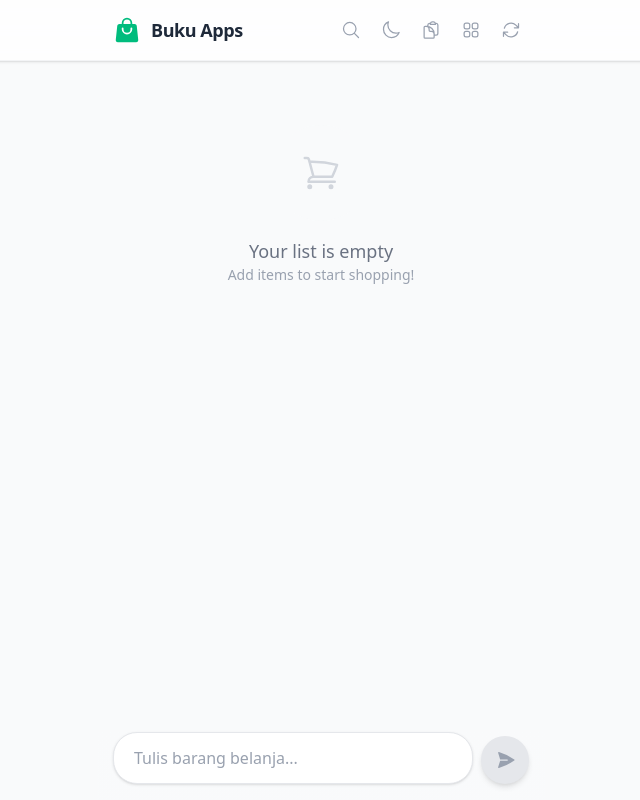
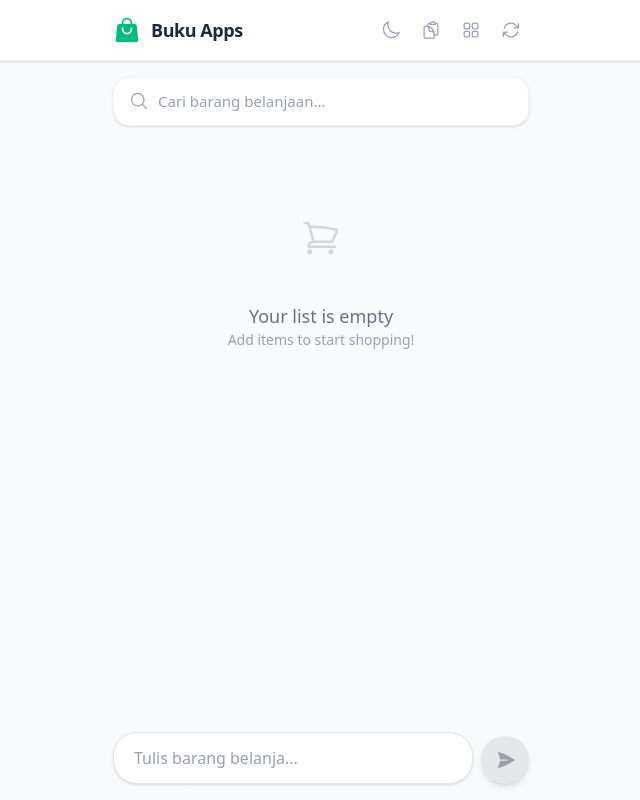
Before and after one commit to senoagung27/buku-apps, a Vue app: page / in a window 1280 px wide. Shown: the whole page, without its empty margins (319-959 px from the left). Built offline with nearby package versions, Linux system fonts and the light colour scheme.

Commit message:
Refactor: Move Search Bar to main content area above list

```diff
--- a/src/App.vue
+++ b/src/App.vue
@@ -9,12 +9,6 @@ import { ArrowPathIcon, ClipboardDocumentIcon, CheckIcon, ListBulletIcon, Square
 
 const isRefreshing = ref(false)
 const showSplash = ref(true)
-const isSearchOpen = ref(false)
-
-const closeSearch = () => {
-  isSearchOpen.value = false
-  store.searchQuery = ''
-}
 
 const refresh = async () => {
   isRefreshing.value = true
@@ -65,43 +59,12 @@ onMounted(() => {
 
     <!-- Fixed Header -->
     <header class="bg-white/80 dark:bg-gray-900/80 shadow-sm z-30 backdrop-blur-xl border-b border-gray-100 dark:border-gray-800 flex-none transition-colors duration-300">
-      <div class="max-w-md mx-auto px-4 py-3 flex items-center justify-between gap-3">
-
-        <!-- Search Bar (Expanded) -->
-        <div v-if="isSearchOpen" class="flex-1 flex items-center gap-2 animate-in fade-in slide-in-from-right-4 duration-200">
-          <div class="relative flex-1">
-            <MagnifyingGlassIcon class="absolute left-3 top-1/2 -translate-y-1/2 w-4 h-4 text-gray-400" />
-            <input
-              v-model="store.searchQuery"
-              type="text"
-              placeholder="Cari barang..."
-              class="w-full bg-gray-100 dark:bg-gray-800 text-gray-800 dark:text-gray-100 text-sm rounded-full py-2 pl-9 pr-4 border-none focus:ring-2 focus:ring-emerald-500/50 outline-none placeholder-gray-400"
-              autoFocus
-            />
-          </div>
-          <button
-            @click="closeSearch"
-            class="p-2 text-gray-500 hover:text-red-500 bg-gray-100 dark:bg-gray-800 hover:bg-red-50 dark:hover:bg-red-900/30 rounded-full transition-colors"
-          >
-            <XMarkIcon class="w-5 h-5" />
-          </button>
-        </div>
-
-        <!-- Default Header Content -->
-        <div v-else class="flex items-center gap-2.5 flex-1">
+      <div class="max-w-md mx-auto px-4 py-3 flex items-center justify-between">
+        <div class="flex items-center gap-2.5">
           <ShoppingBagIcon class="w-7 h-7 text-emerald-500" />
           <h1 class="text-lg font-bold tracking-tight text-gray-800 dark:text-white">Buku Apps</h1>
         </div>
-
-        <!-- Actions -->
-        <div v-if="!isSearchOpen" class="flex items-center gap-1">
-          <button
-            @click="isSearchOpen = true"
-            class="p-2 text-gray-400 hover:text-emerald-600 dark:hover:text-emerald-400 hover:bg-emerald-50 dark:hover:bg-emerald-900/30 rounded-full transition-colors active:scale-95"
-            aria-label="Search"
-          >
-            <MagnifyingGlassIcon class="w-5 h-5" />
-          </button>
+        <div class="flex items-center gap-1">
           <button
             @click="store.toggleDarkMode"
             class="p-2 text-gray-400 hover:text-emerald-600 dark:hover:text-emerald-400 hover:bg-emerald-50 dark:hover:bg-emerald-900/30 rounded-full transition-colors active:scale-95"
@@ -139,7 +102,25 @@ onMounted(() => {
 
     <!-- Scrolling Content -->
     <main class="flex-1 overflow-y-auto w-full max-w-md mx-auto relative flex flex-col no-scrollbar">
-      <div class="p-4 pb-4">
+      <div class="p-4 pb-4 space-y-4">
+        <!-- Search Bar -->
+        <div class="relative">
+          <MagnifyingGlassIcon class="absolute left-4 top-1/2 -translate-y-1/2 w-5 h-5 text-gray-400" />
+          <input
+            v-model="store.searchQuery"
+            type="text"
+            placeholder="Cari barang belanjaan..."
+            class="w-full bg-white dark:bg-gray-800 text-gray-800 dark:text-gray-100 text-[15px] font-medium rounded-2xl py-3 pl-11 pr-4 border border-gray-100 dark:border-gray-700 shadow-sm focus:ring-2 focus:ring-emerald-500/20 focus:border-emerald-500 dark:focus:border-emerald-500 outline-none placeholder-gray-400 transition-all"
+          />
+          <button
+            v-if="store.searchQuery"
+            @click="store.searchQuery = ''"
+            class="absolute right-3 top-1/2 -translate-y-1/2 p-1 text-gray-400 hover:text-gray-600 dark:hover:text-gray-300 rounded-full hover:bg-gray-100 dark:hover:bg-gray-700 transition-colors"
+          >
+            <XMarkIcon class="w-4 h-4" />
+          </button>
+        </div>
+
         <ShoppingList />
       </div>
     </main>
```
